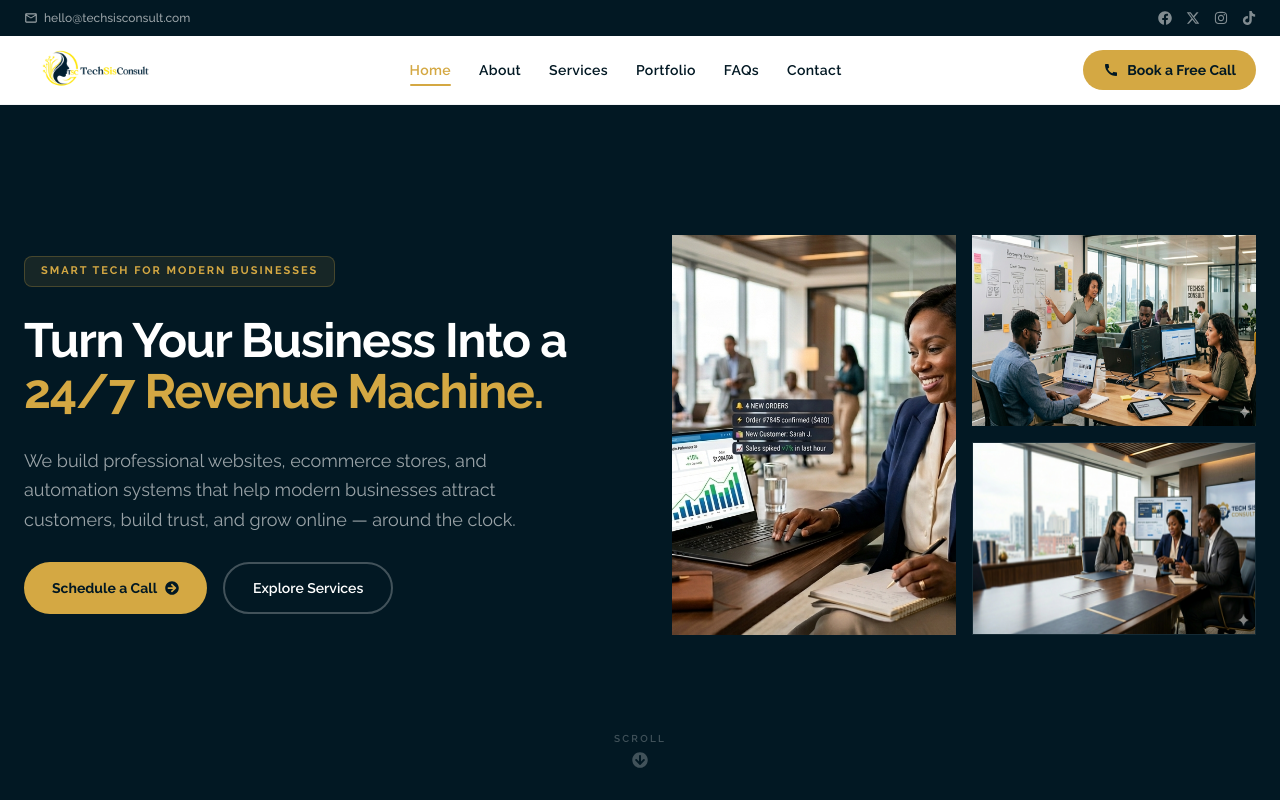
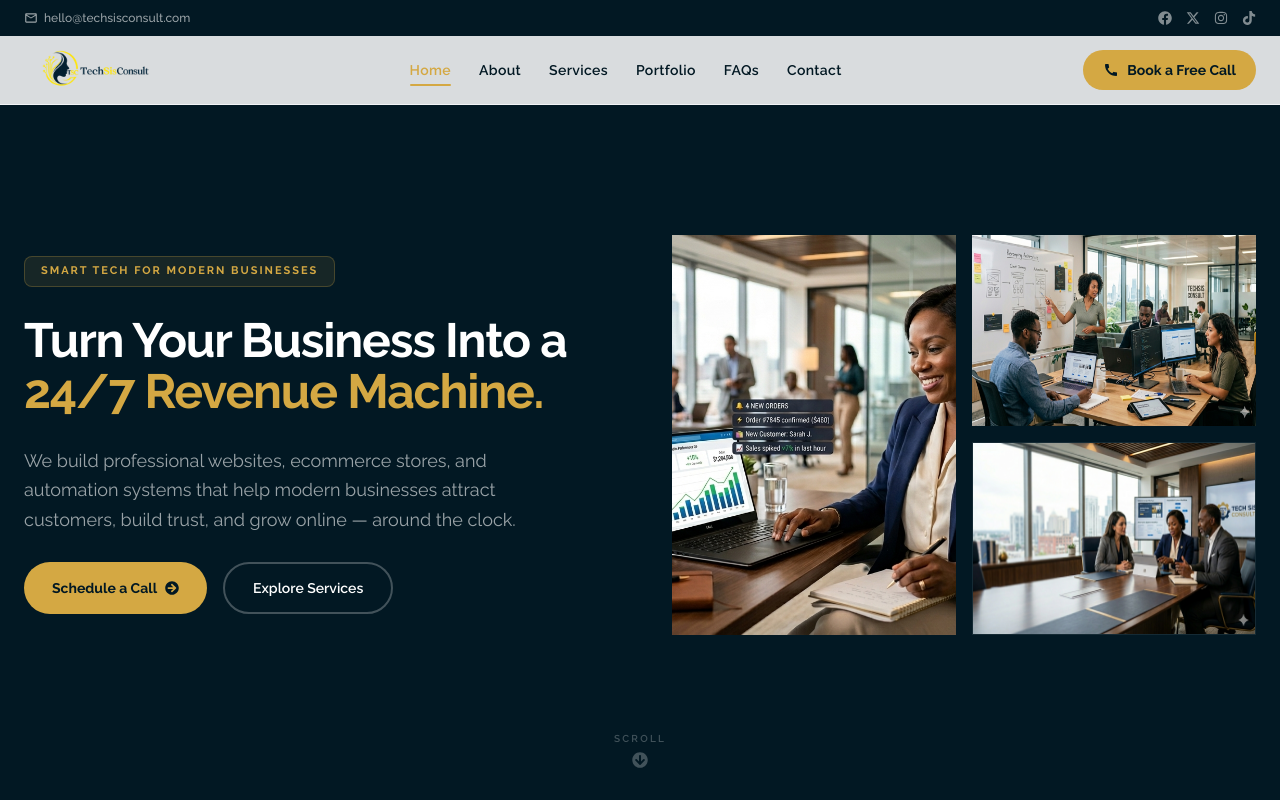
Before and after one commit to TechSisConsult/tech-sis-consult, a Next.js app: page / in a window 1280 px wide. Shown: the top 800 px of the page. Built offline with nearby package versions, Linux system fonts and the light colour scheme.

Commit message:
Update header bg

```diff
--- a/src/components/Header.tsx
+++ b/src/components/Header.tsx
@@ -81,8 +81,8 @@ export default function Navbar() {
       </div>
 
       {/* ── MAIN NAV ── */}
-      <div
-        className={`w-full bg-white transition-shadow duration-300 ${
+      <main
+        className={`w-full bg-white/85 transition-shadow duration-300 ${
           scrolled
             ? 'shadow-[0_4px_20px_rgba(0,48,73,0.10)]'
             : 'border-b border-gray-100'
@@ -158,7 +158,7 @@ export default function Navbar() {
             />
           </button>
         </div>
-      </div>
+      </main>
 
       {/* Mobile drawer */}
       <AnimatePresence>
--- a/src/components/home/AboutSnippet.tsx
+++ b/src/components/home/AboutSnippet.tsx
@@ -59,10 +59,7 @@ export default function AboutSnippet() {
   const boxInView = useInView(boxRef, { once: true, margin: '-80px' });
 
   return (
-    <section
-      id="about"
-      className="py-20 bg-[#ffffff]/20 relative overflow-hidden"
-    >
+    <section id="about" className="py-20 bg-white relative overflow-hidden">
       {/* faint blobs */}
       <div className="pointer-events-none absolute top-0 right-0 w-96 h-96 rounded-full bg-[#021823]/[0.022] translate-x-1/2 -translate-y-1/2" />
       <div className="pointer-events-none absolute bottom-0 left-0 w-64 h-64 rounded-full bg-[#d4a843]/[0.05] -translate-x-1/3 translate-y-1/3" />
```
